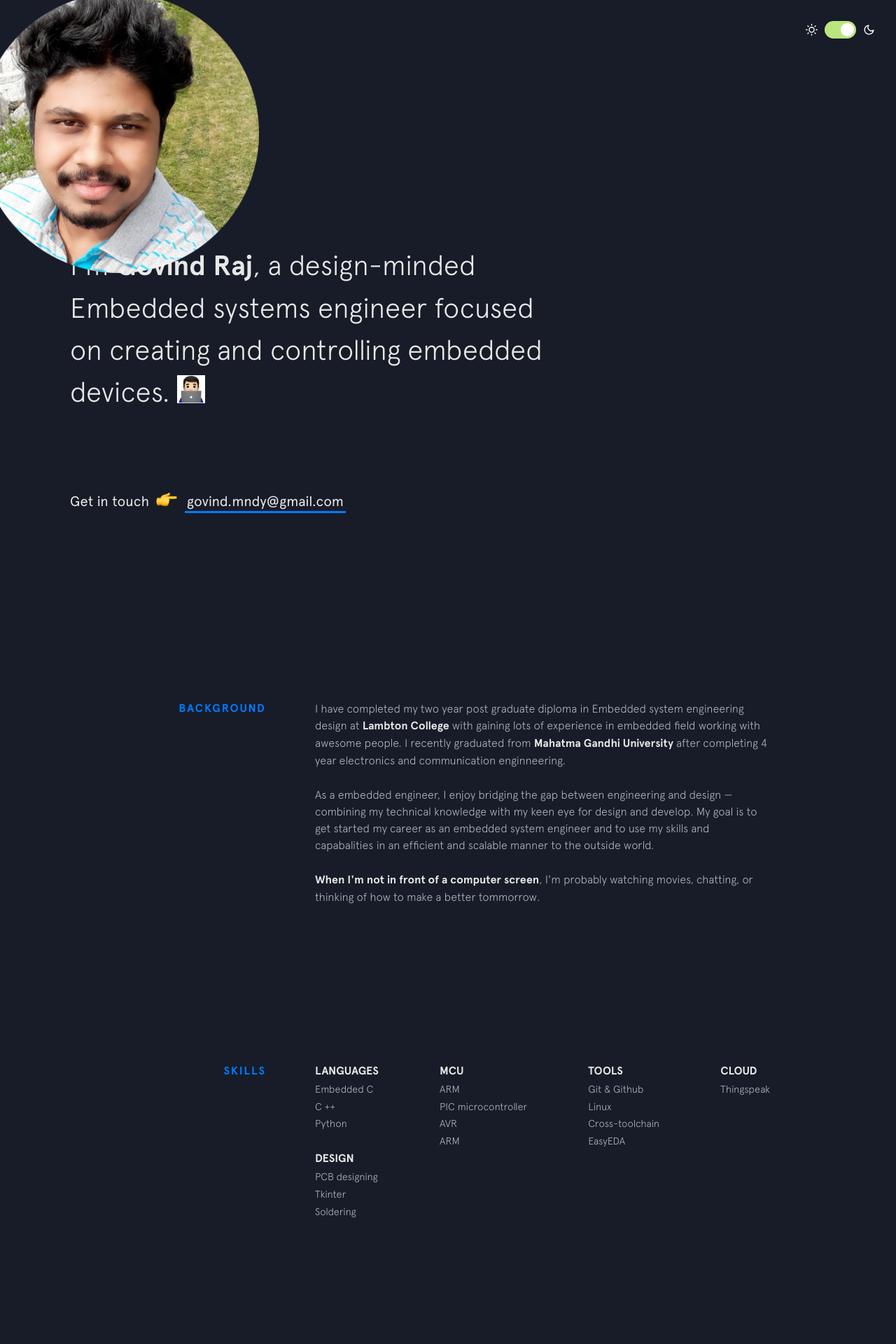
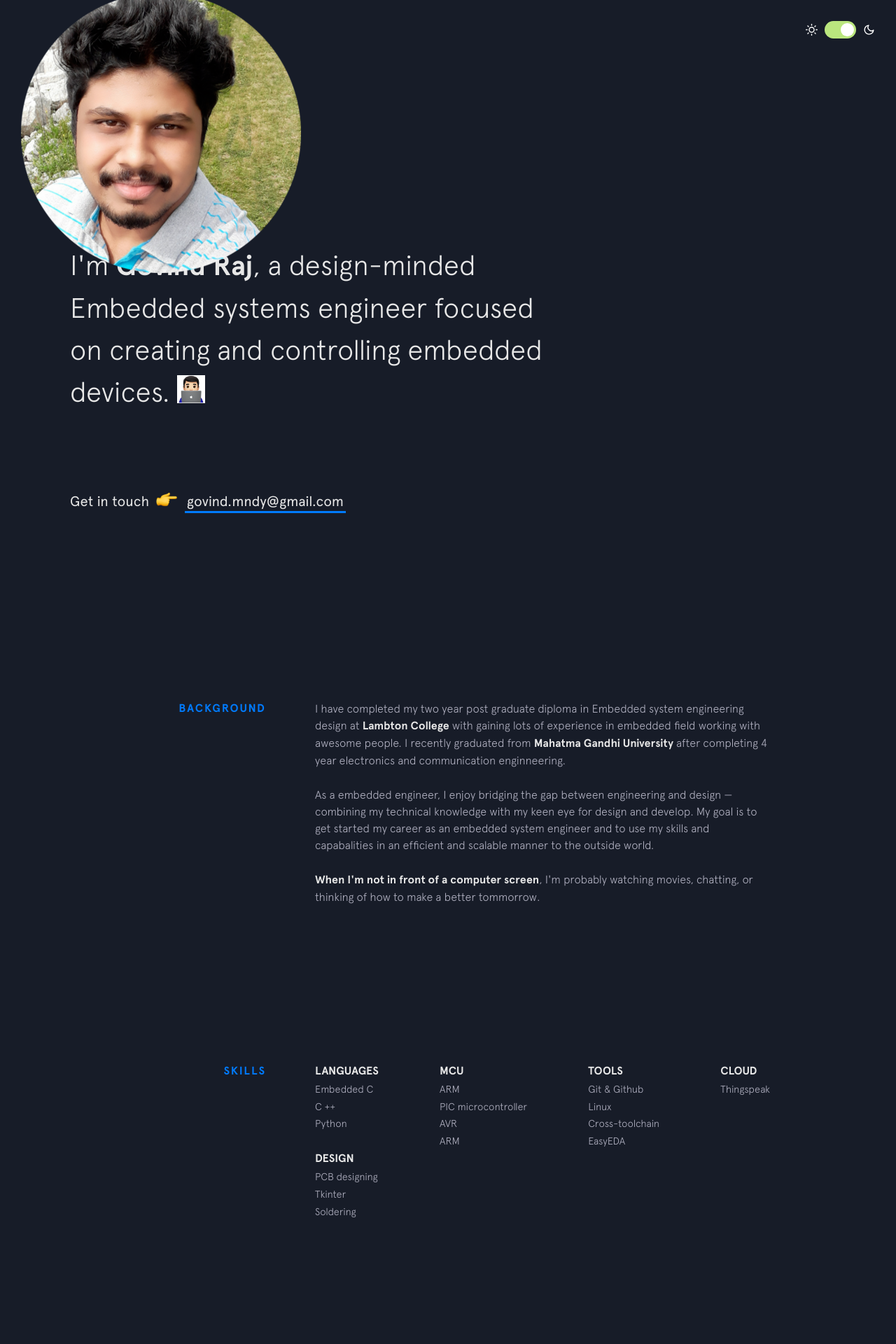
Before and after one commit to gov466/gov466.github.io, a Jekyll site: the page built from index.html, in a window 1280 px wide. Shown: the top 1920 px of the page at 70% size. Built offline with Jekyll 4.4.1, drawn with Linux system fonts in a browser that asks for light colours; nearby versions of some CDN libraries.

Commit message:
Update switch.html

```diff
--- a/_includes/switch.html
+++ b/_includes/switch.html
@@ -6,4 +6,4 @@
   </div>
   <div class="moon"></div>
 </div>
-<img src="{{site.baseurl}}/img/circle-cropped (1).png" style="position:absolute; top:-10px; left:-30px;" alt="">
+<img src="{{site.baseurl}}/img/circle-cropped (1).png" style="position:absolute; top:-10px; left:30px;" alt="">
```
